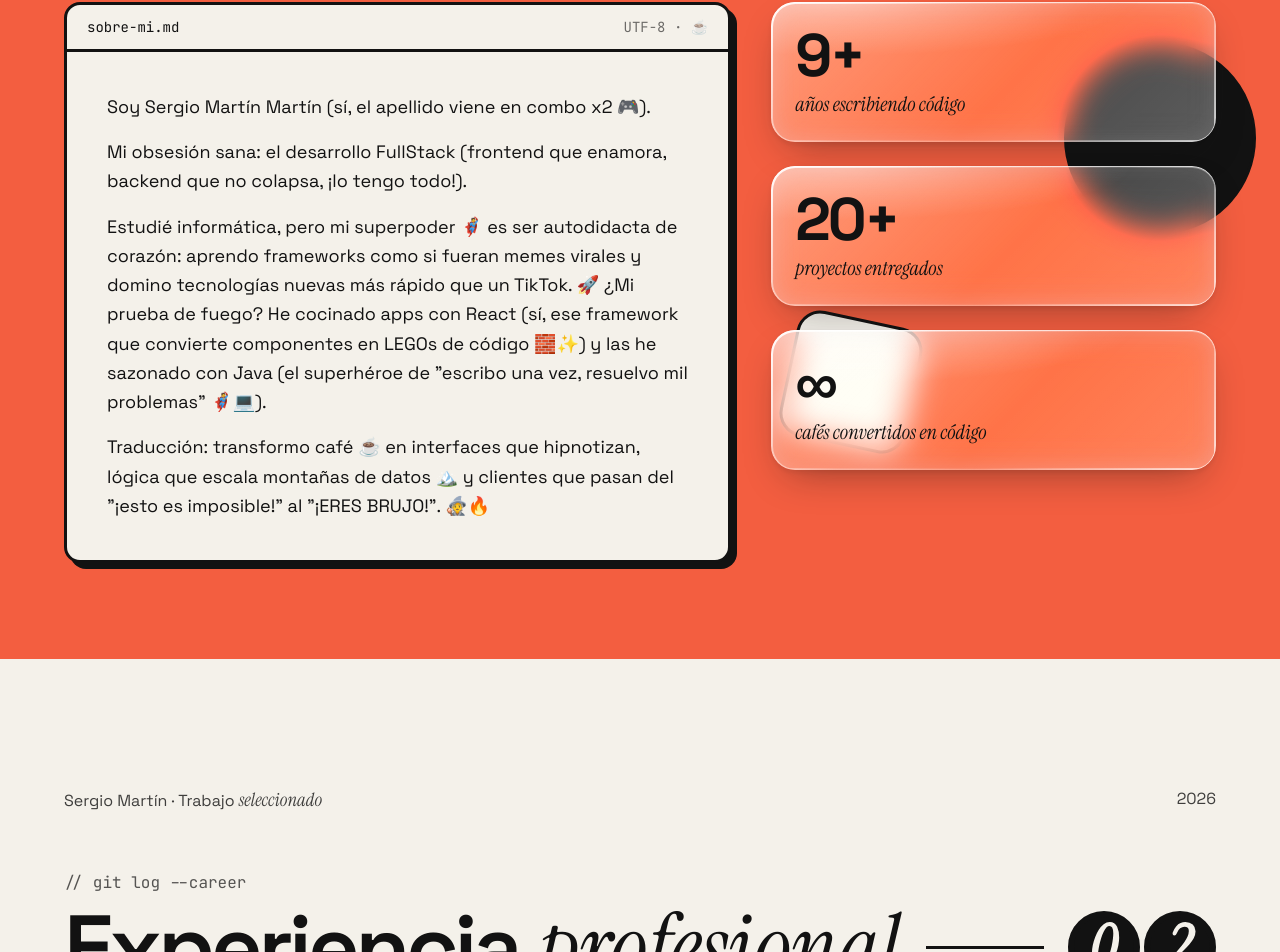
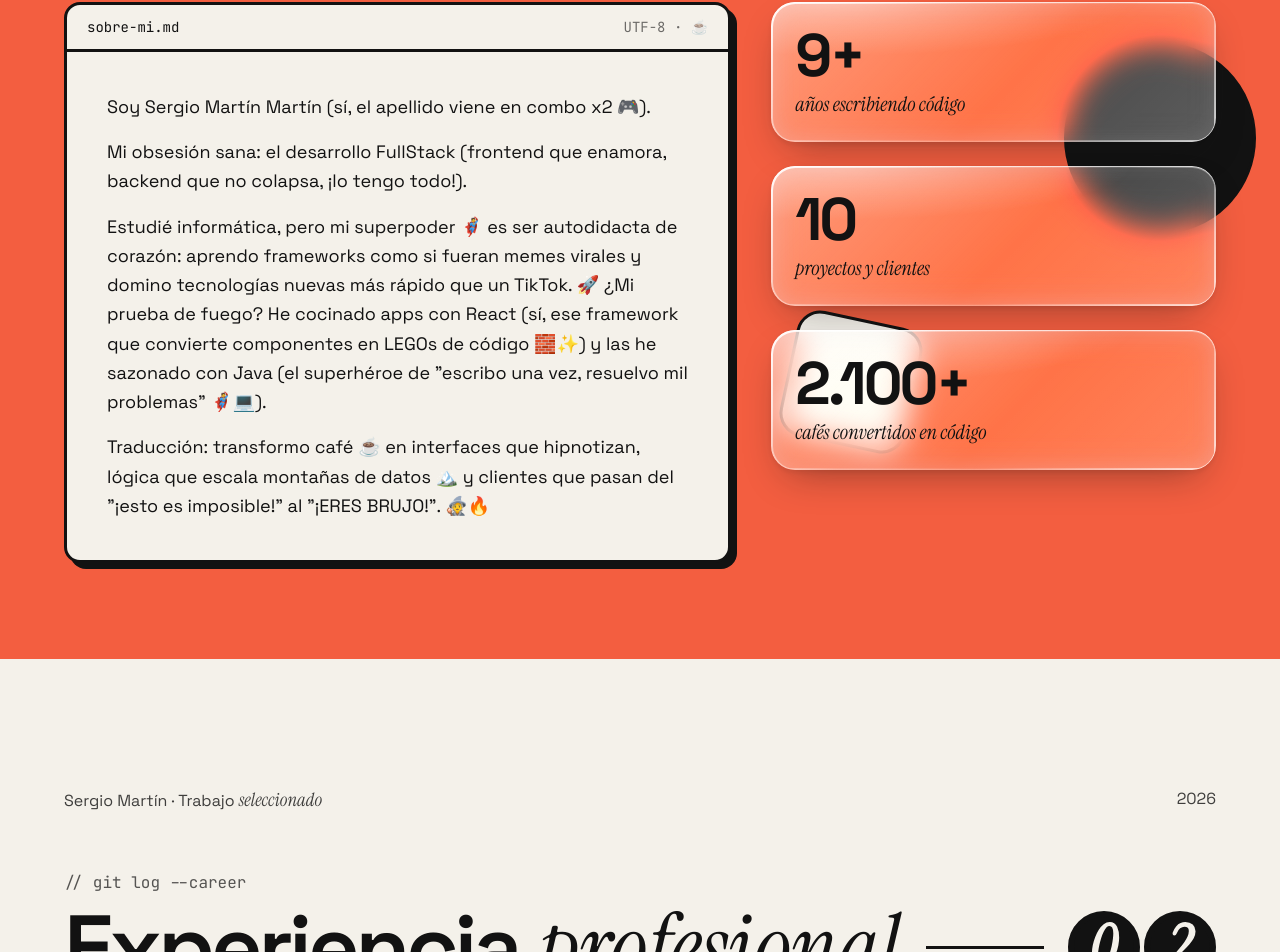
Before and after one commit to sermarmar/portfolio, a React (Vite) app: page / in a window 1280 px wide. Shown: the part 2848-3800 px from the top of the page. Built offline with nearby package versions, Linux system fonts and the light colour scheme.

Commit message:
feat: Cifras reales de proyectos y cafés.
Co-Authored-By: Claude Opus 5.5 <noreply@anthropic.com>

```diff
--- a/src/data/profile.ts
+++ b/src/data/profile.ts
@@ -33,13 +33,6 @@ export const about = [
     "Traducción: transformo café ☕ en interfaces que hipnotizan, lógica que escala montañas de datos 🏔️ y clientes que pasan del \"¡esto es imposible!\" al \"¡ERES BRUJO!\". 🧙🔥",
 ];
 
-const startedCoding = 2017;
-
-export const stats = [
-    { value: `${new Date().getFullYear() - startedCoding}+`, label: "años escribiendo código" },
-    { value: "20+", label: "proyectos entregados" },
-    { value: "∞", label: "cafés convertidos en código" },
-];
 
 export const experiences: Time[] = [
     {
@@ -254,3 +247,17 @@ export const projects: Project[] = [
         demo: "#",
     },
 ];
+
+const startedCoding = 2017;
+const coffeesPerDay = 1;
+const workdaysPerYear = 220;
+
+const yearsCoding = (Date.now() - new Date(startedCoding, 0, 1).getTime()) / (365.25 * 24 * 60 * 60 * 1000);
+const coffees = Math.floor((yearsCoding * workdaysPerYear * coffeesPerDay) / 100) * 100;
+const clientCount = experiences.reduce((total, { clients }) => total + (clients?.length ?? 0), 0);
+
+export const stats = [
+    { value: `${new Date().getFullYear() - startedCoding}+`, label: "años escribiendo código" },
+    { value: `${projects.length + clientCount}`, label: "proyectos y clientes" },
+    { value: `${coffees.toString().replace(/\B(?=(\d{3})+(?!\d))/g, ".")}+`, label: "cafés convertidos en código" },
+];
```
